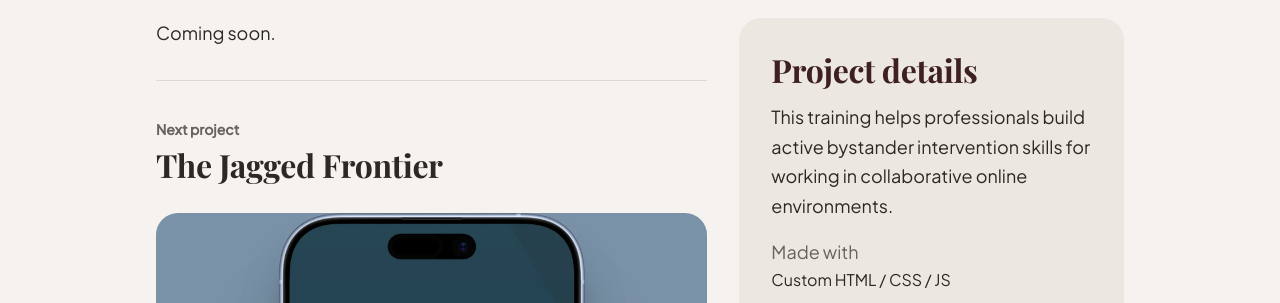
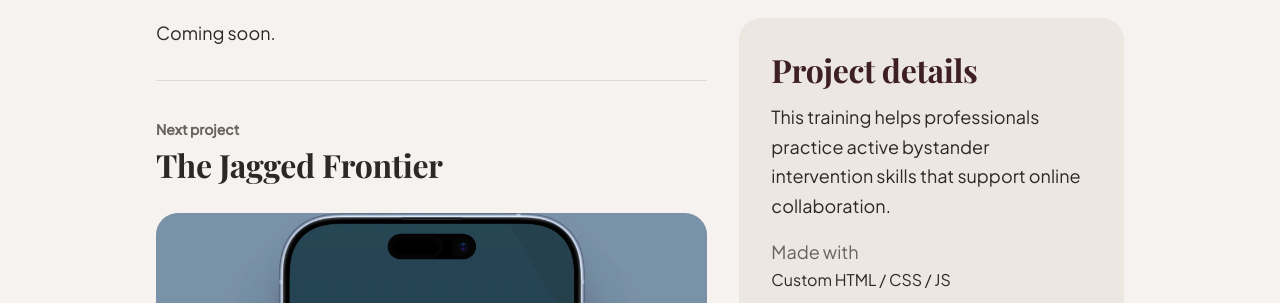
Before and after one commit to j0har/joharsingh.com, a Jekyll site: the page built from _projects/2026-01-04-dbi.md, in a window 1280 px wide. Shown: the part 876-1179 px from the top of the page. Built offline with Jekyll 4.4.1, drawn with Linux system fonts in a browser that asks for light colours; some web fonts are replaced.

Commit message:
Order portfolio pieces and shorten the Bystander summary
Projects sort by an explicit order field: The Jagged Frontier,
Bystander Intervention, Bad News. Bystander Intervention's summary
and meta description are shorter, so its card runs to the same number
of lines as The Jagged Frontier's.

Co-Authored-By: Claude Opus 5.5 <noreply@anthropic.com>
Claude-Session: https://claude.ai/code/session_01JJ3jJeixF8RVqUA3PkEmiX

```diff
--- a/_includes/section-projects.html
+++ b/_includes/section-projects.html
@@ -15,7 +15,7 @@
           {% endif %}
 
           <div class="row">
-            {% assign sorted = site.projects | sort: 'date' | reverse %}
+            {% assign sorted = site.projects | sort: 'order' %}
             {% for project in sorted limit:6 %}
             {% include project-card.html %}
             {% endfor %}
--- a/_projects/2026-01-04-dbi.md
+++ b/_projects/2026-01-04-dbi.md
@@ -1,10 +1,11 @@
 ---
 title: Bystander Intervention
 subtitle: Microlearning
-summary: This training helps professionals build active bystander intervention skills for working in collaborative online environments.
-meta_description: This training helps professionals build active bystander intervention skills for working in collaborative online environments.
+summary: This training helps professionals practice active bystander intervention skills that support online collaboration.
+meta_description: This training helps professionals practice active bystander intervention skills that support online collaboration.
 tools: Custom HTML / CSS / JS
 date: 2026-06-14
+order: 2
 image: '/images/online-bystander-intervention.webp'
 image_alt: "Online Bystander Intervention opening screen on a phone, showing six illustrated bystanders arranged as puzzle pieces above the title and the subtitle 'Practicing the 5Ds Framework'"
 ---
```
Also changed, not shown: _pages/projects.md (+1 -1 lines), _projects/2026-01-01-jagged-frontier.md (+1 -0 lines), _projects/2026-01-02-bad-news.md (+1 -0 lines).
